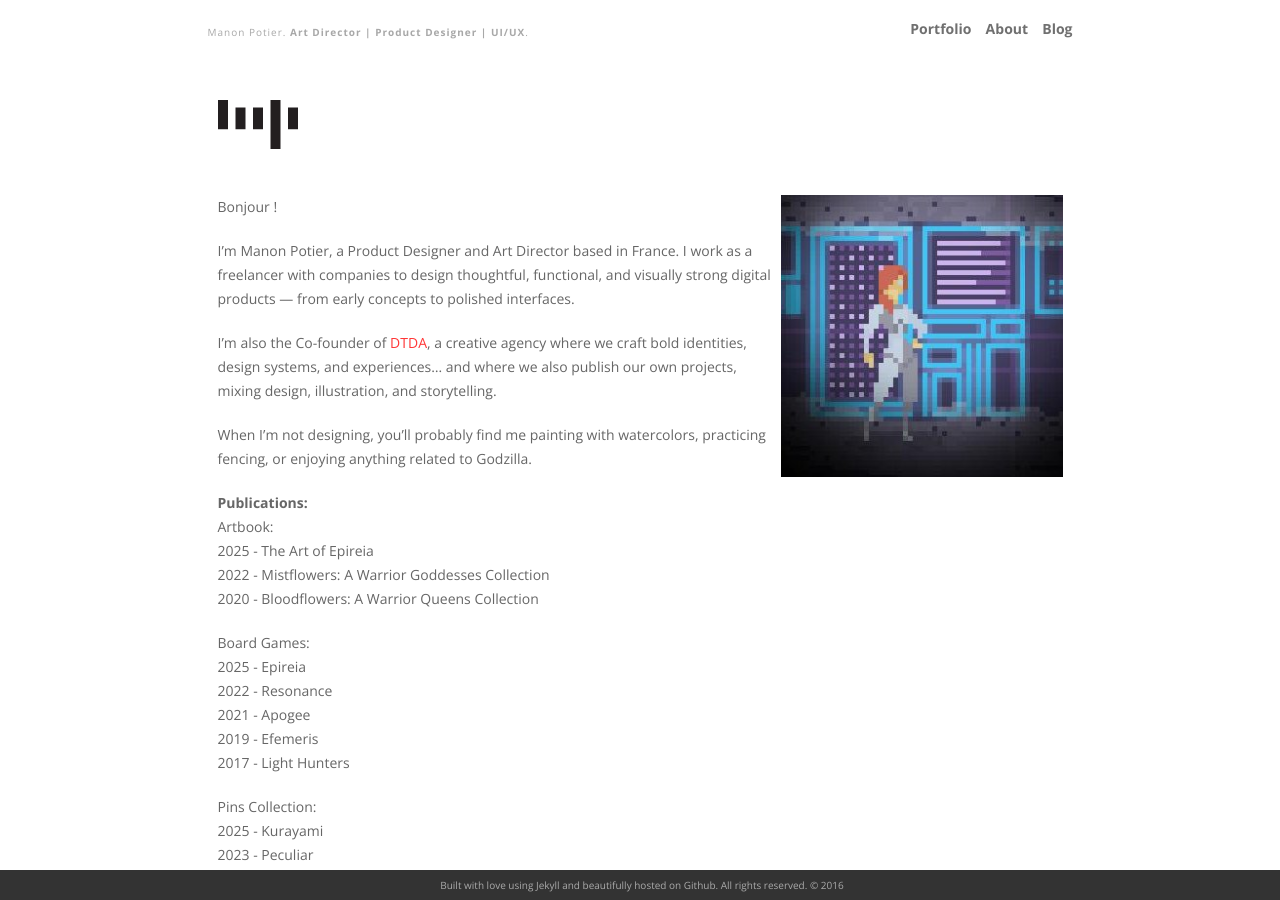
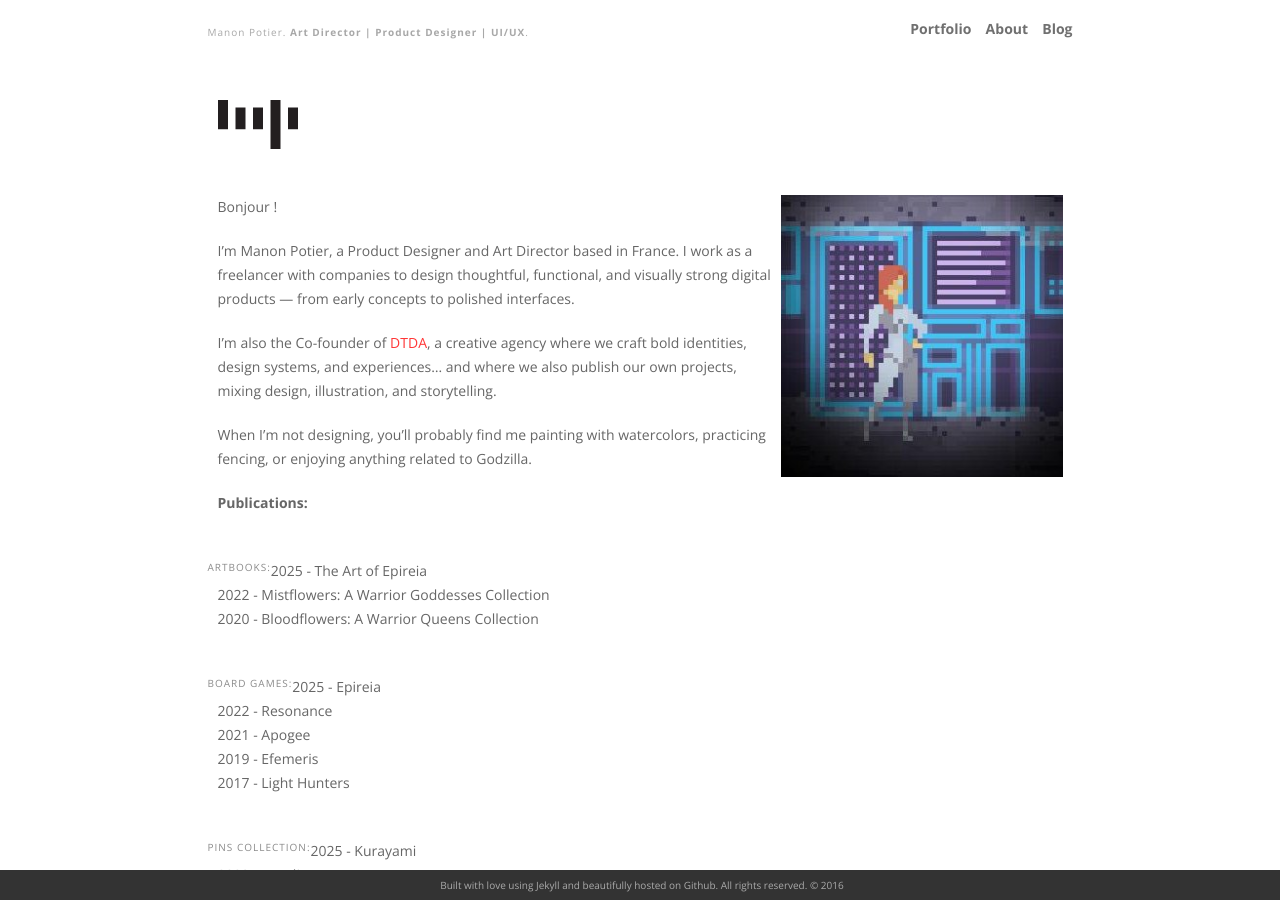
Before and after one commit to ManonStripes/manonstripes.github.io, a Jekyll site: the page built from j-about.md, in a window 1280 px wide and 900 px high. Built offline with Jekyll 4.4.1, drawn with Linux system fonts in a browser that asks for light colours; nearby versions of some CDN libraries.

Commit message:
Update j-about.md

```diff
--- a/j-about.md
+++ b/j-about.md
@@ -16,19 +16,19 @@
 
 
 <b>Publications:</b><br/>
-Artbook:<br/>
+<div class="site-descr">ARTBOOKS:</div><br/>
 2025 - The Art of Epireia<br/>
 2022 - Mistflowers: A Warrior Goddesses Collection<br/>
 2020 - Bloodflowers: A Warrior Queens Collection<br/>
 
-Board Games:<br/>
+<div class="site-descr">BOARD GAMES:</div><br/>
 2025 - Epireia<br/>
 2022 - Resonance<br/>
 2021 - Apogee<br/>
 2019 - Efemeris<br/>
 2017 - Light Hunters<br/>
 
-Pins Collection:<br/>
+<div class="site-descr">PINS COLLECTION:</div><br/>
 2025 - Kurayami<br/>
 2023 - Peculiar<br/>
 
```
